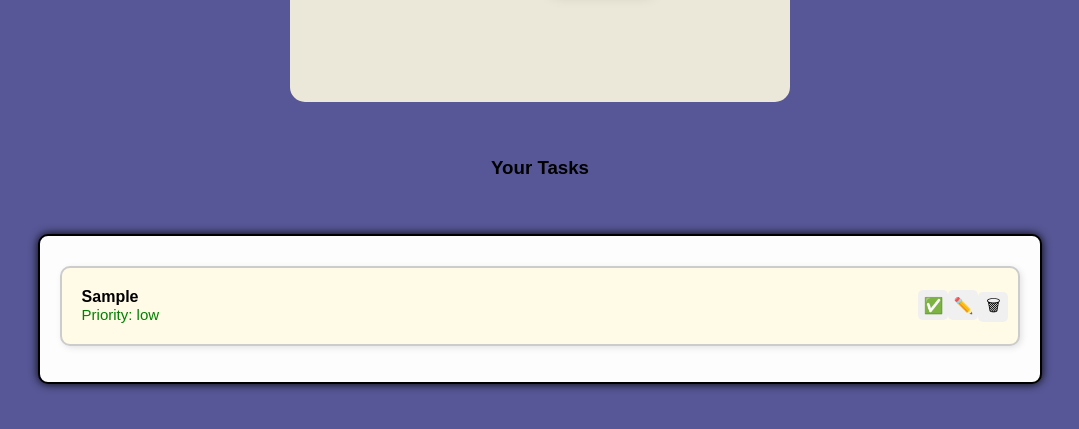
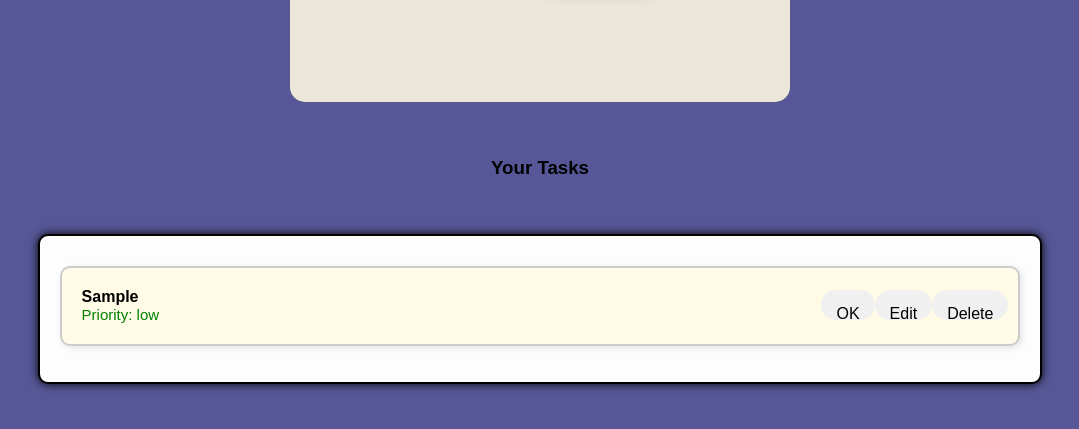
Before and after one commit to bleufabs/ToDo-list, a plain HTML site: page index.html in a window 1280 px wide. Both pictures are taken after typing "Sample" into the empty fields and a click on the button "Add". Shown: the part 261-690 px from the top of the page, without its empty margins (100-1179 px from the left). Drawn offline with Linux system fonts and the light colour scheme.

Commit message:
changing name of the buttons

```diff
--- a/script.js
+++ b/script.js
@@ -22,7 +22,7 @@ function addTask() {
 
     //Complete button
     const completeButton = document.createElement("button");
-    completeButton.innerText = "✅";
+    completeButton.innerText = "OK";
     completeButton.className = "task-button";
 
     completeButton.onclick = function () {
@@ -31,7 +31,7 @@ function addTask() {
 
     //Edit button
     const editButton = document.createElement("button");
-    editButton.innerText = "✏️";
+    editButton.innerText = "Edit";
     editButton.className = "task-button";
 
     editButton.onclick = function () {
@@ -46,7 +46,7 @@ function addTask() {
 
     //Delete button
     const deleteButton = document.createElement("button");
-    deleteButton.innerText = "🗑";
+    deleteButton.innerText = "Delete";
     deleteButton.className = "task-button";
 
     deleteButton.onclick = function () {
--- a/style.css
+++ b/style.css
@@ -125,14 +125,15 @@ input {
   }
 
   .task-button {
-	width: 30px;
+	width: auto;
 	height: 30px;
-	border: none;
+	border: 10px;
 	background-color: #f0f0f0;
-	border-radius: 5px;
+	border-radius: 15px;
 	cursor: pointer;
 	font-size: 16px;
 	transition: background-color 0.3s;
+	padding: 15px;
   }
 
   .task-button:hover {
```
